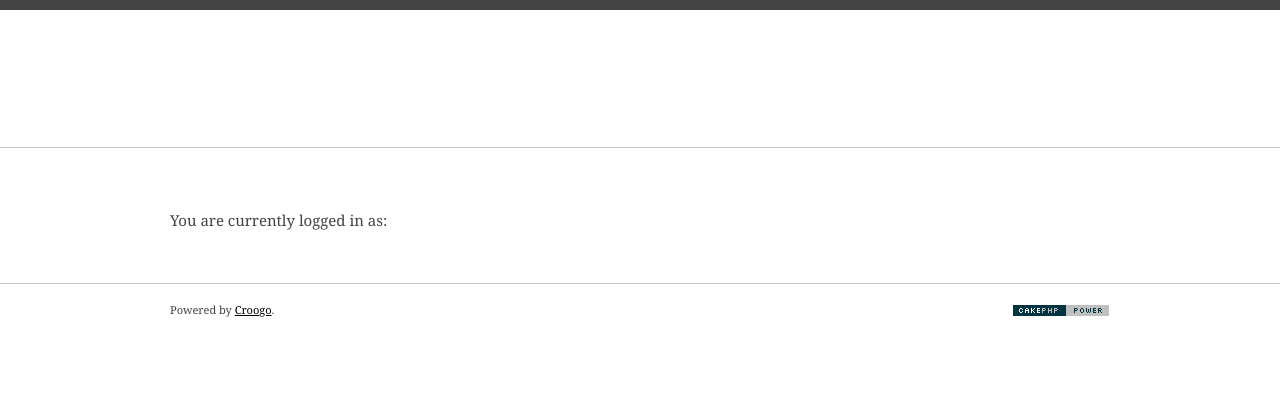
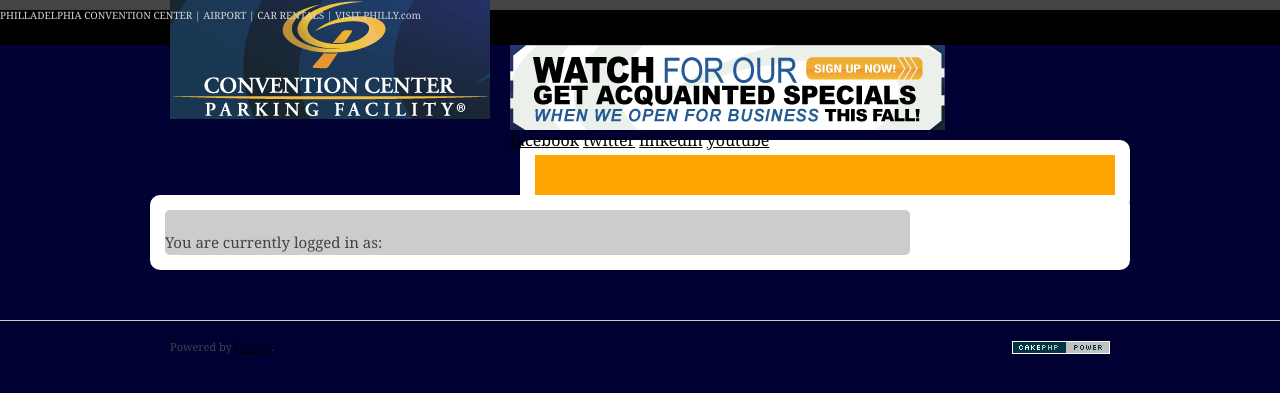
Before and after one commit to Jsprowles/conventionParking, a CakePHP app: template app/View/Users/index.ctp in a window 1280 px wide. Shown: the top 393 px of the page. Run offline with PHP 8.4 and a stand-in for CakePHP, Linux system fonts and the light colour scheme; the template is opened without the code that fills it, so the values that code supplies are empty; some libraries are stand-ins or nearby versions.

Commit message:
default layout

```diff
--- a/app/View/Layouts/default.ctp
+++ b/app/View/Layouts/default.ctp
@@ -18,6 +18,7 @@
 			'reset',
 			'960',
 			'theme',
+			'ccp',
 		));
 		echo $this->Layout->js();
 		echo $this->Html->script(array(
@@ -33,21 +34,54 @@
 </head>
 <body>
 	<div id="wrapper">
+		<div id="header-wrapper">
+			<div id="top-nav">
+				<!--this should be controlled by the cms as a navigation-->
+				<ul>
+					<li>PHILLADELPHIA CONVENTION CENTER</li>
+					<li>|</li>
+					<li>AIRPORT</li>
+					<li>|</li>
+					<li>CAR RENTALS</li>
+					<li>|</li>
+					<li>VISIT PHILLY.com</li>
+				</ul>
+			</div>
 			<div id="header" class="container_16">
-			<div class="grid_16">
+				<div id="logo" class="grid_16 float-left">
 					<h1 class="site-title"><?php echo $this->Html->link(Configure::read('Site.title'), '/'); ?></h1>
-				<span class="site-tagline"><?php echo Configure::read('Site.tagline'); ?></span>
+					<p class="site-tagline"><?php echo Configure::read('Site.tagline'); ?></p>
+					<?php echo $this->Html->image('/img/site/logo.png'); ?>
+					<!-- a logo image should be add to the setting panel in the backend-->
 				</div>
-			<div class="clear"></div>
+				<!--<div class="clear"></div>-->
+				<div class="float-right">
+					<div id="social">
+						<?php echo $this->Html->image('/img/site/ad.png'); ?><!--ad image here-->
+						<ul>
+							<li><a>facebook</a></li>
+							<li><a>twitter</a></li>
+							<li><a>linkedin</a></li>
+							<li><a>youtube</a></li>
+						</ul>
 					</div>
-
-		<div id="nav">
+					<div id="nav" class="float-right">
 						<div class="container_16">
 							<?php echo $this->Layout->menu('main', array('dropdown' => true)); ?>
 						</div>
+					</div><!-- close nav -->
+				</div>
+				<div class="clear">&nbsp;</div>
+			</div><!-- close header -->
+		</div><!-- close header-wrapper-->
+		<div class="clear">&nbsp;</div>
+
+		<div id="main" class="container_16">
+
+			<div id="sidebar" class="grid_5">
+			<?php echo $this->Layout->blocks('right'); ?>
 			</div>
 
-		<div id="main" class="container_16">
 			<div id="content" class="grid_11">
 			<?php
 				echo $this->Layout->sessionFlash();
@@ -55,9 +89,7 @@
 			?>
 			</div>
 
-			<div id="sidebar" class="grid_5">
-			<?php echo $this->Layout->blocks('right'); ?>
-			</div>
+
 
 			<div class="clear"></div>
 		</div>
--- /dev/null
+++ b/app/webroot/css/ccp.css
@@ -0,0 +1,92 @@
+html {
+    background-color: #000033;
+    clear:both;
+}
+
+body {
+    width: 100%;
+    margin: 0 auto;
+}
+
+#header-wrapper {
+    height: 235px;
+}
+
+#top-nav {
+    height: 35px;
+    background: #000;
+    color: #d6d6d6;
+    font-size: 10px;
+}
+#top-nav li{
+    display: inline;
+}
+
+#header {
+
+}
+#logo{
+    width: 320px;
+    text-indent: -9999px;
+}
+#logo p, #logo h1 {
+    margin: 0;
+    padding:0;
+}
+#logo img {
+    margin-top: -46px;
+}
+
+#social {
+    width: 610px;
+    height: 95px;
+}
+#social li {
+    display: inline;
+}
+#social img {
+    background-color: #FF0000;
+}
+
+#nav {
+    width: 580px;
+    height: 40px;
+    border: none;
+    margin: 0 -10px 0 0;
+    background-color:orange;
+    border: 15px solid #ffffff;
+    border-radius: 10px;
+}
+
+#main {
+    margin-top: -50px;
+    width: 950px;
+    background-color:#ffffff;
+    border: 15px solid #ffffff;
+    border-radius: 10px;
+}
+
+#sidebar {
+    width: 190px;
+    margin: 0 15px 0 0;
+    background-color: #ccc;
+    height: 100%;
+    border-radius: 5px;
+}
+
+#content {
+    width: 745px;
+    margin: 0;
+    background-color: #ccc;
+    border-radius: 5px;
+}
+
+.float-left {
+    float: left;
+}
+.float-right {
+    float: right;
+}
+.clear {
+    clear: both;
+}
```
Also changed, not shown: app/webroot/img/site/ad.png (added), app/webroot/img/site/facebook_icon%5B1%5D.png (added), app/webroot/img/site/logo.png (added), 1 other file. Lines whose indentation alone changed are shown as unchanged.
